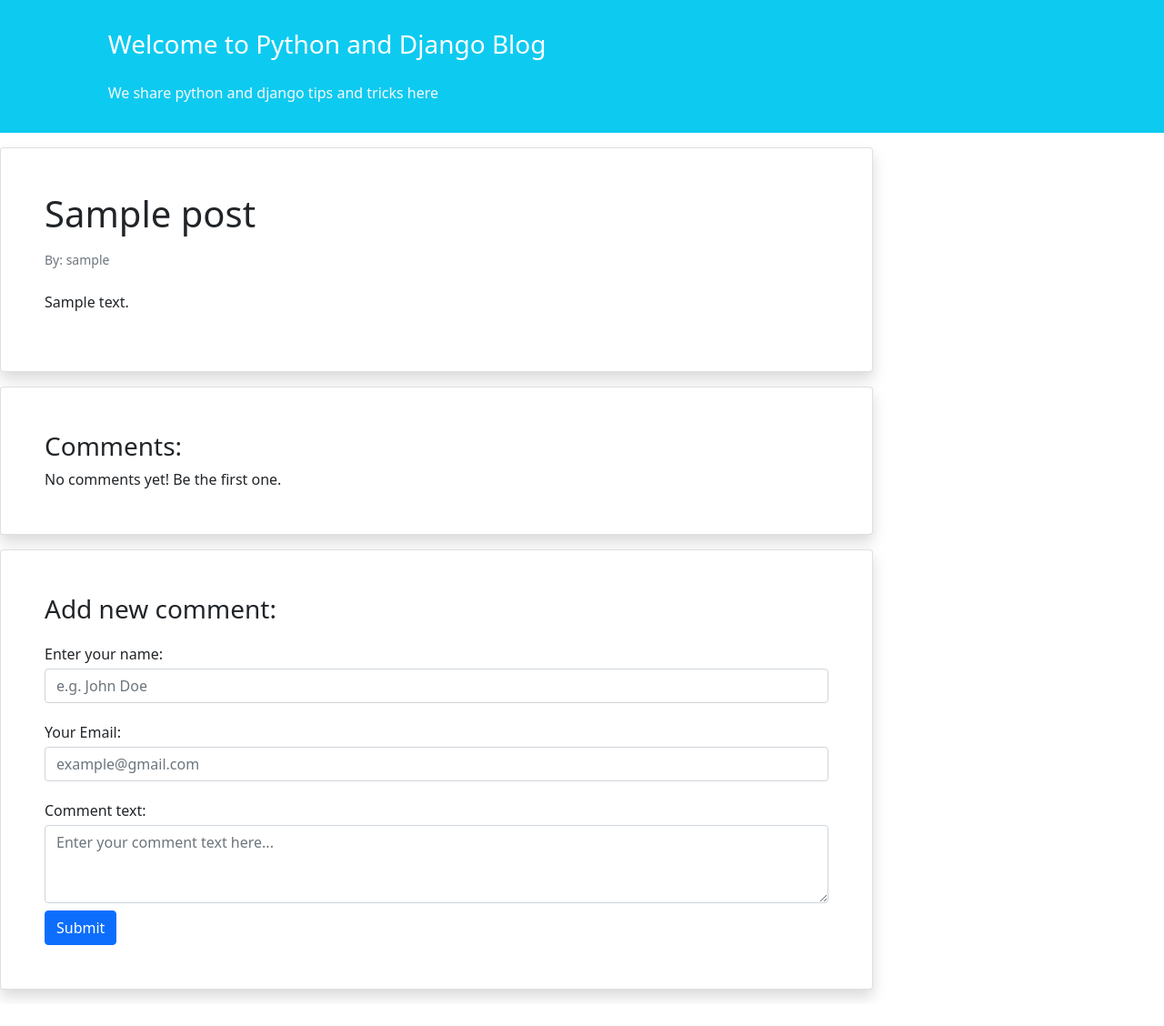
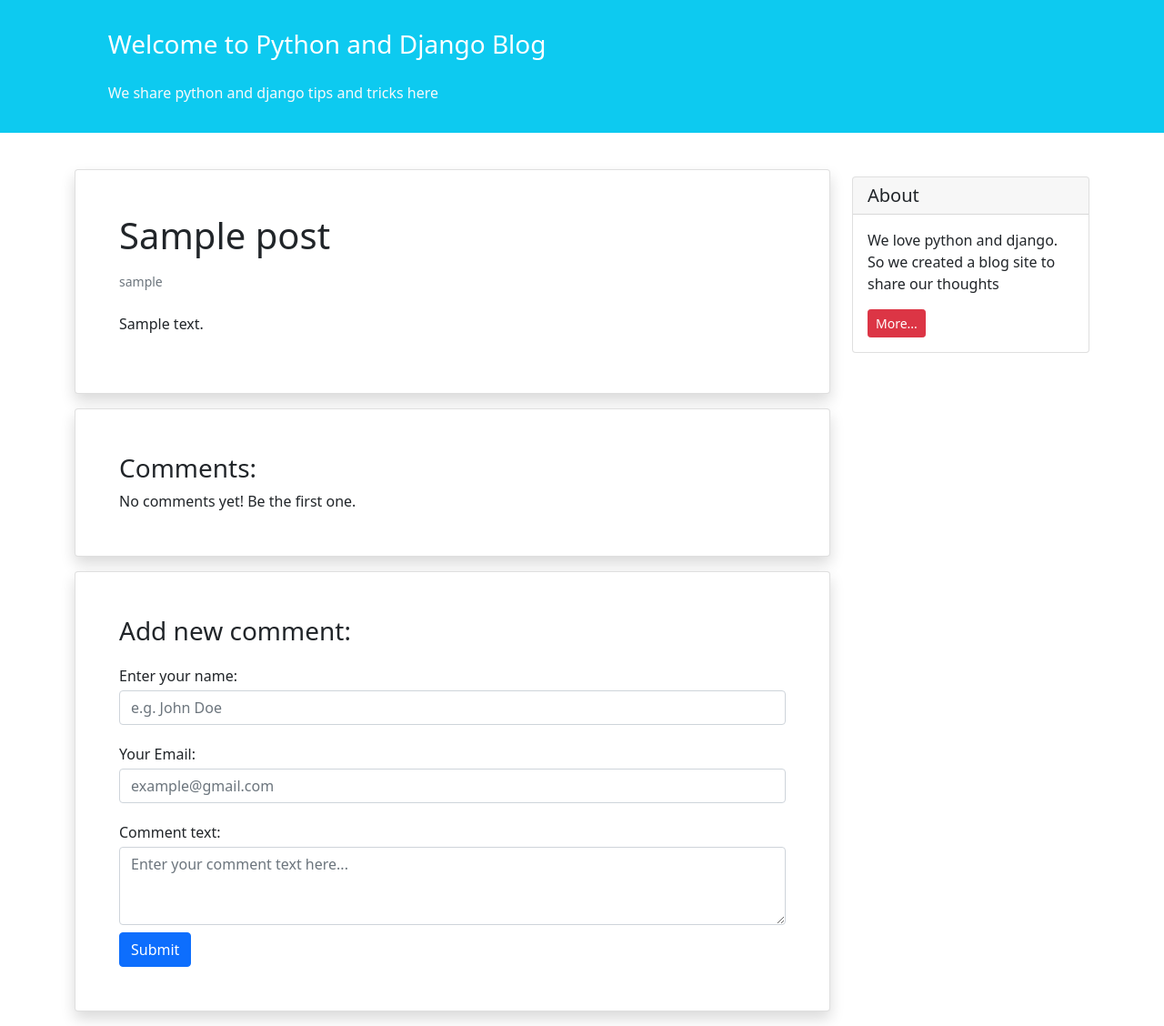
Before and after one commit to ka1antarBAB/weblog_project, a Django app: page /blog/1/ in a window 1280 px wide. Shown: the part 56-1184 px from the top of the page at 91% size. Before the commit the page ends 1155 px from the top, so only its background shows below. Run offline with Django 4.2, Linux system fonts and the light colour scheme; tables that the repository leaves empty hold one stand-in row (values such as "Sample post").

Commit message:
add About card to the post block

```diff
--- a/post/templates/post/post_detail.html
+++ b/post/templates/post/post_detail.html
@@ -1,14 +1,19 @@
 {% extends "_Base.html" %}
 
 {% block title %}post detail{% endblock title %}
-
 {% block post %}
+    <div class="container mt-4">
+        <div class="row">
             <div class="col-9">
 
                 <div class="card shadow my-3 p-5">
                     <h1>{{ post_detail.title }}</h1>
-            <p class="small text-muted mt-2">By: {{ post_detail.author }}</p>
+                    <p class="small text-muted mt-2">{{ post_detail.author }}</p>
                     <p class="mt-2">{{ post_detail.text }}</p>
+                    <div>
+{#                        <a href="{% url 'post_update' post_detail.id %}"><div class="btn btn-sm btn-info">Edit</div></a>#}
+{#                        <a href="{% url 'post_delete' post_detail.id %}"><div class="btn btn-sm btn-danger">Delete</div></a>#}
+                    </div>
                 </div>
 
                 <div class="card shadow my-3 p-5">
@@ -36,4 +41,21 @@
                     </form>
                 </div>
             </div>
+            <div class="col-3">
+
+                <div class="card my-4">
+                    <h5 class="card-header">About</h5>
+                    <div class="card-body">
+                        <p class="card-text">We love python and django. So we created a blog site to share our
+                            thoughts</p>
+                        <a href="#"
+                           class="btn btn-sm btn-danger">
+                            More...
+                        </a>
+                    </div>
+                </div>
+
+            </div>
+        </div>
+    </div>
 {% endblock post %}
```
Lines whose indentation alone changed are shown as unchanged.
